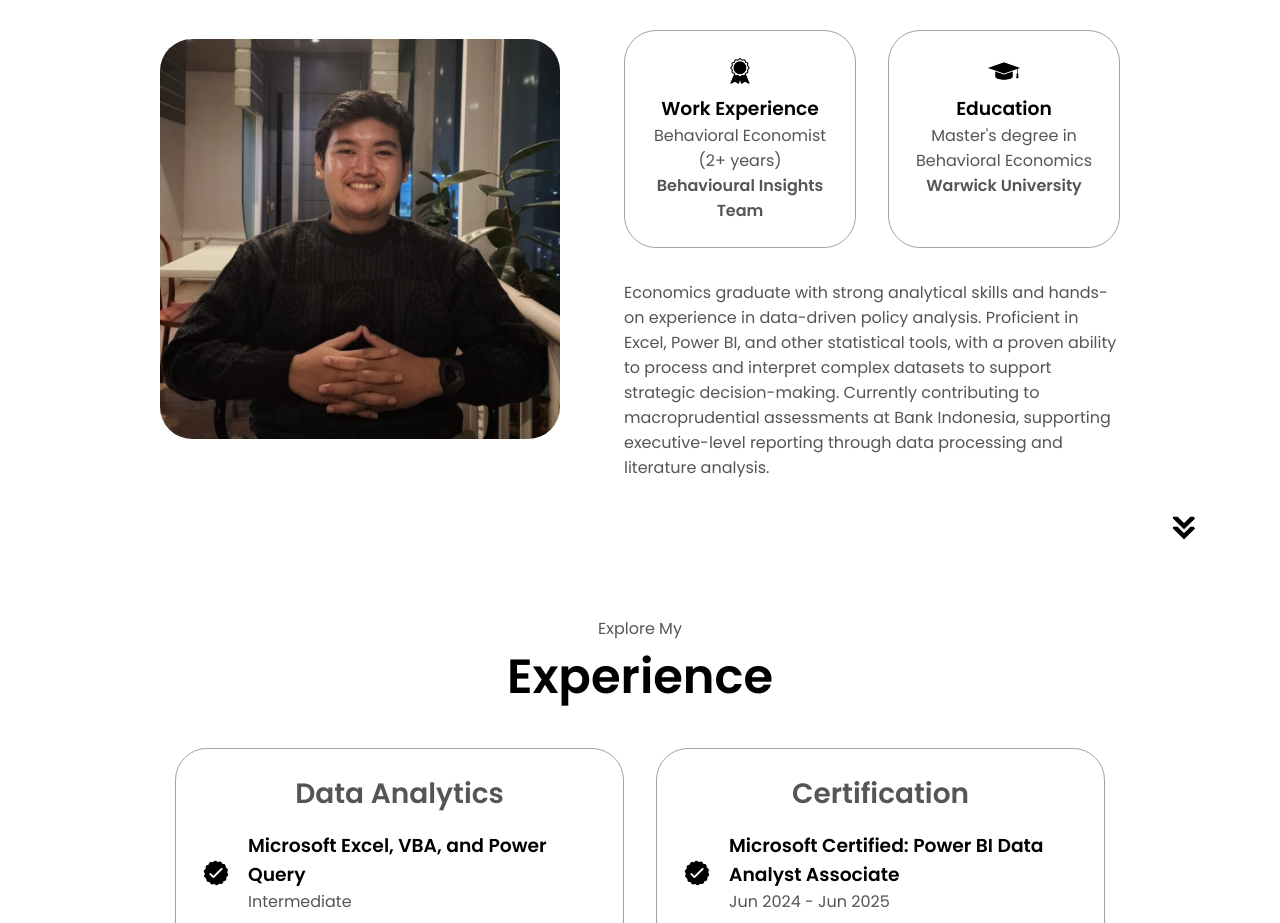
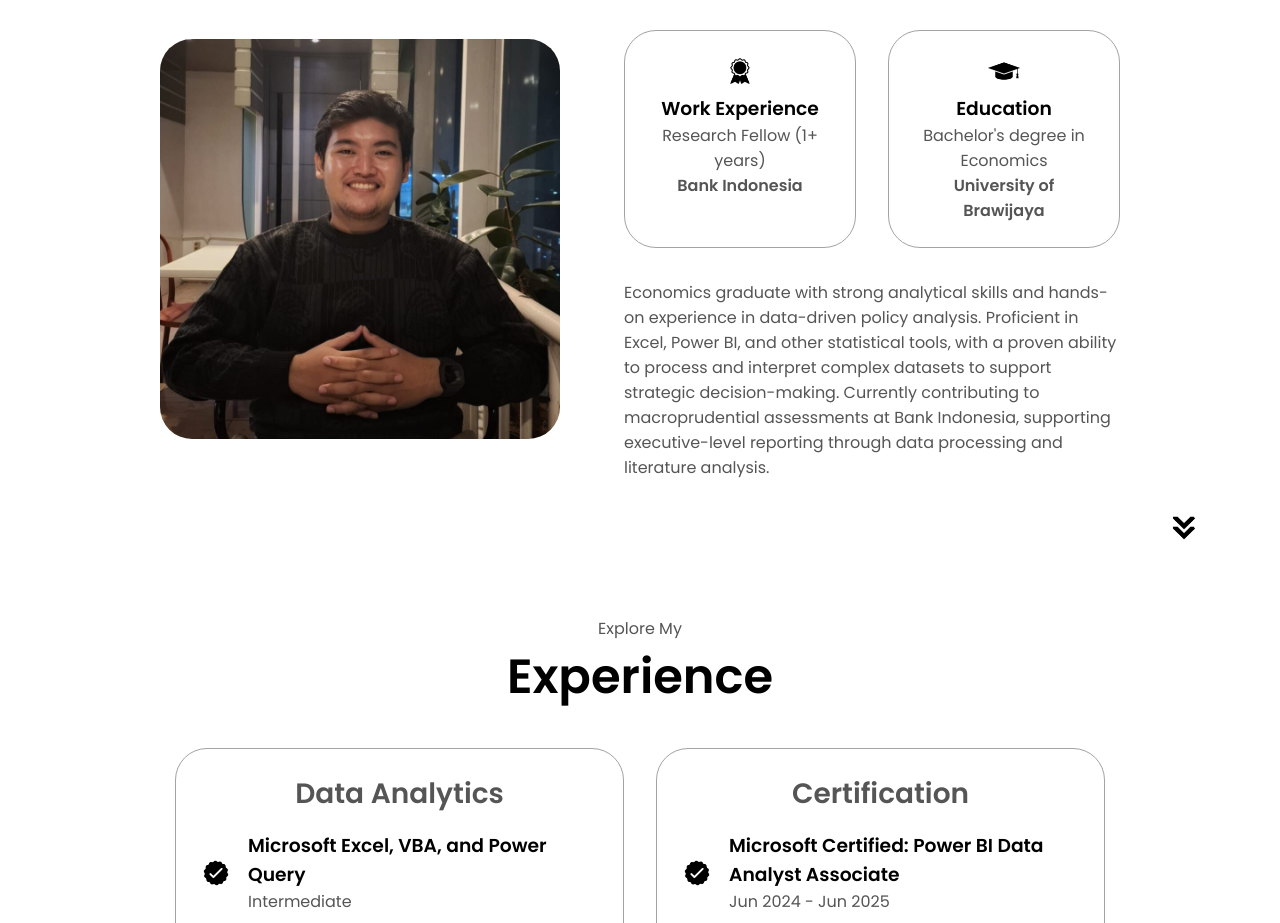
Before and after one commit to azrielalfajr/html-css-js-portfolio, a plain HTML site: page index.html in a window 1280 px wide. Shown: the part 1080-2003 px from the top of the page. Drawn offline with Linux system fonts and the light colour scheme.

Commit message:
Update index.html

```diff
--- a/index.html
+++ b/index.html
@@ -99,7 +99,7 @@
                         class="icon"
                         />
                         <h3>Work Experience</h3>
-                        <p>Behavioral Economist (2+ years)<br/><b>Behavioural Insights Team</b></p>
+                        <p>Research Fellow (1+ years)<br/><b>Bank Indonesia</b></p>
                     </div>
                     <div class="details-container">
                         <img src="./assets/education.png"
@@ -107,7 +107,7 @@
                         class="icon"
                         />
                         <h3>Education</h3>
-                        <p>Master's degree in Behavioral Economics <br/><b>Warwick University</b></p>
+                        <p>Bachelor's degree in Economics <br/><b>University of Brawijaya</b></p>
                     </div>
                 </div>
                 <div class="text-container">
```
